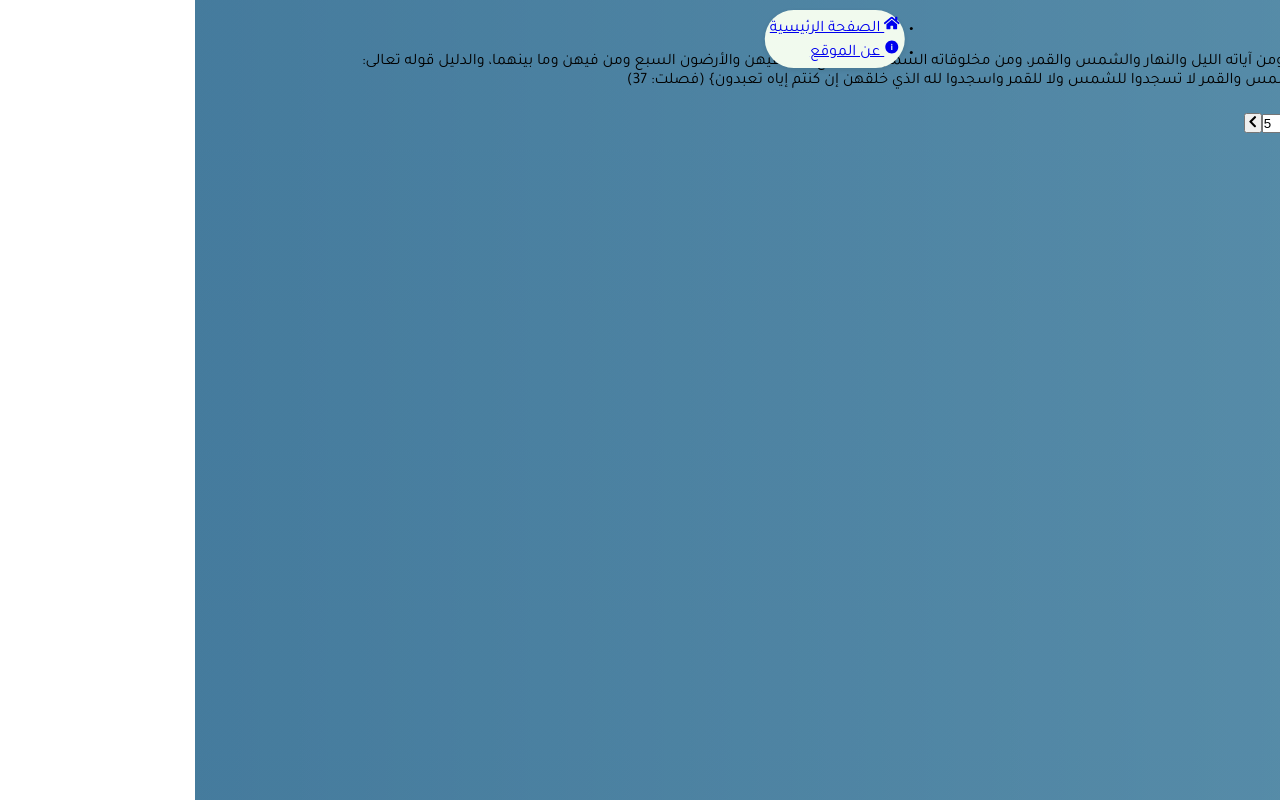
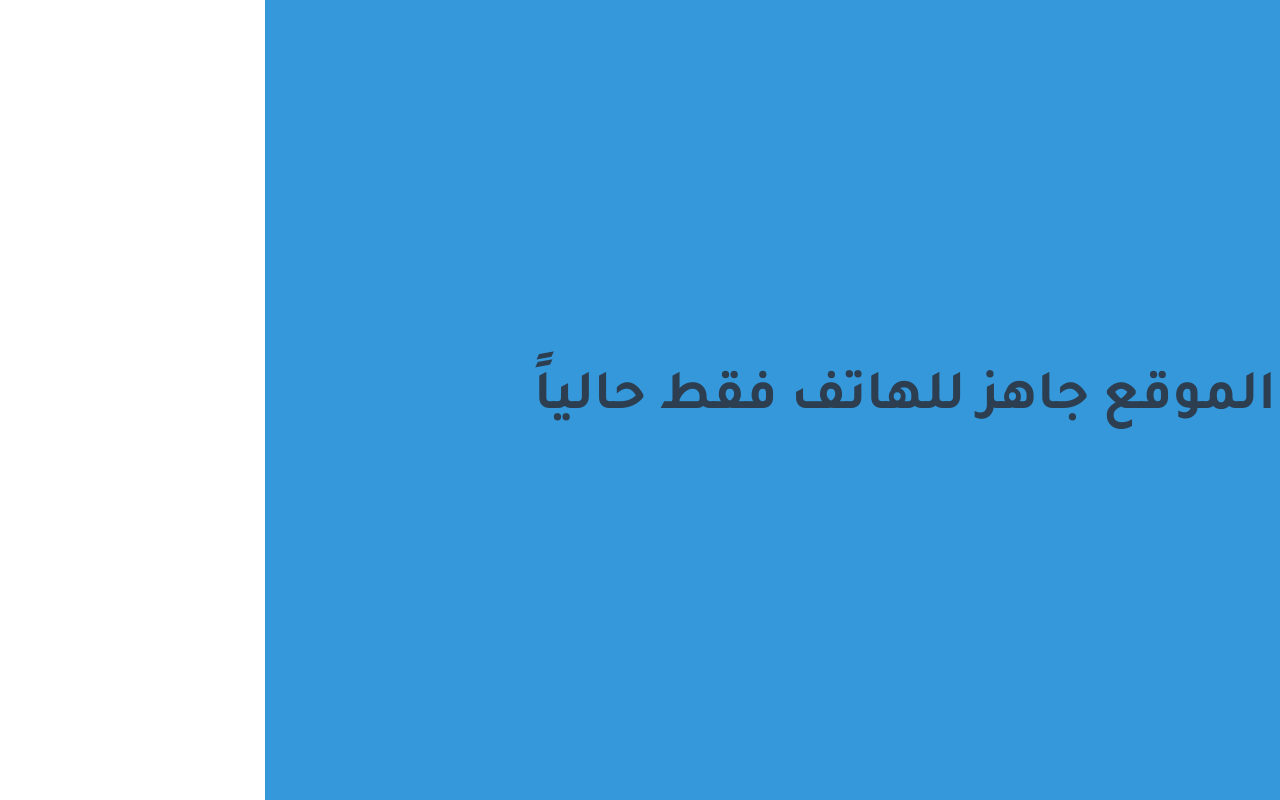
Before and after one commit to yousefelsobtasy/100qa, a Next.js app: page /questionsAndAnswers in a window 1280 px wide. Built offline with nearby package versions, Linux system fonts and the light colour scheme.

Commit message:
20-10-24-11_53

```diff
--- a/app/global.css
+++ b/app/global.css
@@ -2,22 +2,21 @@
 @import url('https://fonts.googleapis.com/css2?family=Tajawal:wght@200;300;400;500;700;800;900&display=swap');
 
 :root {
-    --primary-color: #1d3557;
+    --primary-color: #3498db;
+    /* Soft Blue */
+    --secondary-color: #ecf0f1;
+    /* Light Grey */
+    --text-color: #2c3e50;
     /* Dark Blue */
-    --secondary-color: #457b9d;
-    /* Blue */
-    --accent-color: #a8dadc;
-    /* Light Blue */
-    --highlight-color: #f1faee;
-    /* Soft White */
-    --bg-color: var(--highlight-color);
-    --text-color: var(--primary-color);
-    /* Dark Text */
+    --highlight-color: #ffffff;
+    /* White */
+    --bg-color: var(--secondary-color);
     --font-size-large: clamp(2.5rem, 5vw, 3.5rem);
     --font-size-medium: clamp(1.5rem, 6vw, 4rem);
-    --box-shadow-color: rgba(69, 123, 157, 0.5);
-    --hover-color: #457b9d;
-    /* Same as secondary for hover */
+    --box-shadow-color: rgba(52, 152, 219, 0.5);
+    --hover-color: #0077B6;
+    /* Adjusted hover color */
+    /* Darker Blue */
     --border-radius: 15px;
     ---fadeInUp-animation: fadeInUp 0.6s ease-in-out both;
 }
@@ -28,6 +27,7 @@
     padding: 0;
 }
 
+/* Animations Start */
 @keyframes fadeInUp {
     from {
         opacity: 0;
@@ -40,14 +40,8 @@
     }
 }
 
-body {
-    background: linear-gradient(to bottom, rgba(69, 123, 157, 0.8), rgba(69, 123, 157, 0.8)),
-        linear-gradient(to right, #457b9d, #a8dadc);
-    padding: 15px;
-    font-family: "Tajawal", sans-serif;
-}
+/* Animations End */
 
-/* Beta Message */
 .betaMessage {
     position: absolute;
     top: 50%;
@@ -59,26 +53,45 @@ body {
     align-items: center;
     font-size: var(--font-size-large);
     font-weight: bold;
-    color: var(--highlight-color);
-    /* White text */
+    color: var(--text-color);
     background-color: var(--primary-color);
-    /* Dark Blue */
     z-index: 1000;
     text-align: center;
+    text-transform: uppercase;
     display: none;
+
+    @media (min-width:768px) {
+        display: flex;
+    }
 }
 
 .overlay {
+    display: none;
+    position: absolute;
+    top: 50%;
+    left: 50%;
+    width: 100vw;
+    height: 100vh;
+    transform: translate(-50%, -50%);
     backdrop-filter: blur(5px);
-    display: none;
+    justify-content: center;
+    align-items: center;
+    transition: opacity 0.3s ease;
 }
 
 .overlay.show {
     display: flex;
+    /* Display overlay when active */
     opacity: 1;
 }
 
-/* Home Section */
+body {
+    background: linear-gradient(to bottom, rgba(52, 152, 219, 0.8), rgba(52, 152, 219, 0.8)),
+        linear-gradient(to right, #3498db, #e0f7fa);
+    padding: 15px;
+    font-family: "Tajawal", sans-serif;
+}
+
 .home {
     background-color: var(--primary-color);
     padding: clamp(25px, 5vw, 50px);
@@ -90,7 +103,8 @@ body {
 }
 
 .welcome {
-    background-color: var(--highlight-color);
+    background-color: var(--secondary-color);
+    width: 100%;
     padding: clamp(15px, 3vw, 20px);
     border-radius: var(--border-radius);
     box-shadow: 0 0 10px rgba(0, 0, 0, 0.2);
@@ -99,51 +113,488 @@ body {
 
 h1 {
     font-size: clamp(2.5rem, 16vw, 10rem);
-    color: var(--primary-color);
-    /* Dark Blue */
+    color: var(--text-color);
     margin-bottom: 1rem;
+    text-shadow: 1px 1px 3px rgba(0, 0, 0, 0.3);
 }
 
 .welcome p {
     font-size: var(--font-size-medium);
     color: var(--text-color);
-    /* Dark Text */
     margin-bottom: 2rem;
 }
 
+.button-container {
+    display: flex;
+    justify-content: space-evenly;
+}
+
 .cta-button {
-    background-color: var(--secondary-color);
-    /* Blue */
+    background-color: var(--primary-color);
     color: var(--highlight-color);
+    border: none;
+    border-radius: var(--border-radius);
     padding: 15px;
     font-size: var(--font-size-medium);
-    border-radius: var(--border-radius);
-    transition: background-color 0.3s ease;
+    cursor: pointer;
+    transition: background-color 0.3s ease, transform 0.3s ease, box-shadow 0.3s ease;
+    box-shadow: 2px 2px 8px rgba(0, 0, 0, 0.2);
+    width: clamp(135px, 35vw, 400px);
 }
 
 .cta-button:hover {
-    background-color: var(--accent-color);
-    /* Light Blue */
+    background-color: #ff8555;
     box-shadow: 4px 4px 12px rgba(0, 0, 0, 0.3);
     transform: translateY(-2px);
 }
 
-/* Other Styles like Navbar, Progress, etc. */
+a {
+    text-decoration: none;
+    display: flex;
+    justify-content: center;
+}
+
+/* Navbar Styling */
 nav {
-    background-color: var(--highlight-color);
-    /* Soft White */
+    background-color: rgb(255, 255, 255, .4);
     padding: 5px;
     border-radius: 100px;
     box-shadow: 0 2px 5px rgba(0, 0, 0, 0.1);
+    text-align: center;
     position: absolute;
     top: 10px;
     left: 50%;
     transform: translateX(-50%);
+    z-index: 100;
+
+    @media (max-width:480px) {
+        width: 240px;
+    }
+}
+
+nav ul {
+    list-style: none;
+    display: flex;
+    justify-content: space-between;
+    gap: 5px;
+    margin: 0;
+    padding: 0;
+}
+
+/* nav ul li {
+    margin: 0 20px;
+    } */
+
+nav ul li a {
+    text-decoration: none;
+    color: var(--text-color);
+    font-size: .8rem;
+    font-weight: bold;
+    padding: 4px 8px;
+    display: flex;
+    justify-content: center;
+    align-items: center;
+    gap: 3px;
+    border-radius: 100px;
+    transition: all 0.3s ease;
+}
+
+@media (min-width: 480px) {
+    nav ul li a {
+        font-size: 1rem;
+    }
+}
+
+@media (min-width: 768px) {
+    nav ul li a {
+        font-size: 1.2rem;
+    }
+}
+
+@media (min-width: 991px) {
+    nav ul li a {
+        font-size: 1.4rem;
+    }
+}
+
+nav ul li a:hover {
+    /* color: var(--secondary-color); */
+    background-color: var(--secondary-color);
+}
+
+.navIcon {
+    display: none;
+}
+
+/* Responsive Styles for Navbar */
+/* @media (max-width: 768px) {
+    .navIcon {
+        display: block;
+        font-size: 2rem;
+        color: var(--highlight-color);
+        position: absolute;
+        left: 15px;
+        top: 20px;
+        cursor: pointer;
+        z-index: 101;
+        display: grid;
+        place-items: center;
+        border-radius: var(--border-radius);
+        background-color: var(--primary-color);
+    }
+
+    .navIcon.active {
+        background-color: var(--highlight-color);
+    }
+
+    .navIcon svg {
+        background-color: var(--primary-color);
+        margin: 5px;
+    }
+
+    .navIcon.active svg {
+        background-color: var(--highlight-color);
+        color: black;
+        margin: 5px;
+    }
+
+    nav ul {
+        flex-direction: column;
+        position: fixed;
+        top: 0;
+        left: -100%;
+        width: 250px;
+        height: 100vh;
+        background-color: var(--primary-color);
+        justify-content: flex-start;
+        align-items: flex-start;
+        padding: 100px 20px;
+        transition: left 0.3s ease;
+    }
+
+    nav ul.show {
+        left: 0;
+    }
+
+    nav ul li {
+        margin: 10px 0;
+    }
+
+    nav ul li a {
+        font-size: 1rem;
+    }
+} */
+
+/* QA Content Styling */
+.loading {
+    background-color: var(--text-color);
+    color: var(--highlight-color);
+    font-size: var(--font-size-large);
+    width: 100vw;
+    height: 100vh;
+    position: absolute;
+    top: 0;
+    left: 0;
+    text-align: center;
+    line-height: 100vh;
+    text-shadow: 2px 2px 5px rgba(0, 0, 0, 0.5);
+}
+
+.qa-content {
+    background-color: var(--secondary-color);
+    box-shadow: 0 2px 6px rgba(0, 0, 0, 0.2);
+    width: 100%;
+    padding: 15px 20px;
+    border-radius: var(--border-radius);
+    margin-top: 40px;
+    display: flex;
+    flex-flow: column;
+    gap: 16px;
+    animation: var(---fadeInUp-animation);
+
+    @media (min-width: 768px) {
+        margin-top: 50px;
+    }
+}
+
+
+.progress {
+    display: flex;
+    justify-content: space-between;
+    align-items: center;
+    flex-flow: row-reverse;
+    background-color: #d9d9d9;
+    padding: 5px;
+    padding-right: 7px;
+    border-radius: 100px;
+    text-align: center;
+    animation: fadeInUp 0.6s ease-in-out both;
+}
+
+.progressText {
+    font-weight: bold;
+    font-size: 1.2rem;
+    color: var(--text-color);
+    width: 19%;
+
+    @media (min-width: 768px) {
+        width: 10%;
+    }
+
+    @media (min-width: 991px) {
+        width: 6%;
+    }
+}
+
+.progressBar {
+    width: 80%;
+    height: 10px;
+    background-color: #adadad;
+    border-radius: 100px;
+
+    @media (min-width: 768px) {
+        width: 89%;
+    }
+
+    @media (min-width: 991px) {
+        width: 93%;
+    }
 }
 
 .progressBarInner {
+    display: block;
+    height: 100%;
+    width: 0;
     background-color: var(--primary-color);
-    /* Dark Blue */
+    border-radius: 100px;
+    transition: all 0.3s ease-in-out;
 }
 
-/* Add more as needed */
+
+.startPause {
+    position: absolute;
+    left: 50%;
+    transform: translateX(-50%);
+    background-color: var(--primary-color);
+    color: var(--highlight-color);
+    border: none;
+    border-radius: var(--border-radius);
+    padding: clamp(8px, 2vw, 15px);
+    font-size: clamp(1.2rem, 3vw, 1.5rem);
+    cursor: pointer;
+    transition: background-color 0.3s ease, transform 0.3s ease, box-shadow 0.3s ease;
+    box-shadow: 2px 2px 8px rgba(0, 0, 0, 0.2);
+}
+
+.startPause:hover {
+    background-color: #ff8555;
+    box-shadow: 4px 4px 12px rgba(0, 0, 0, 0.3);
+}
+
+.questionAndAnswer {
+    padding: 20px;
+    padding-bottom: 50px;
+    min-height: 60vh;
+    max-height: 61vh;
+    transition: box-shadow 0.3s ease, transform 0.4s ease;
+    overflow-y: scroll;
+    mask-image: linear-gradient(to top, transparent 0%, black 25%, black 100%);
+}
+
+.question {
+    font-size: clamp(1.5rem, 3vw, 5rem);
+    font-weight: bold;
+    margin-bottom: 10px;
+}
+
+
+.answer,
+.ayaAnswer {
+    font-size: clamp(1.5rem, 3vw, 4rem);
+    line-height: 1.6;
+    margin-block: 20px;
+}
+
+.ayaImgBtn {
+    font-family: 'Tajawal', sans-serif;
+    background-color: var(--primary-color);
+    color: var(--secondary-color);
+    border: none;
+    border-radius: 100px;
+    padding: 5px 10px;
+    font-size: 1.1rem;
+    font-weight: bold;
+    cursor: pointer;
+    transition: transform 0.3s ease, box-shadow 0.3s ease;
+    box-shadow: 2px 2px 8px rgba(0, 0, 0, 0.2);
+}
+
+.ayaImgBtn:hover {
+    background-color: var(--hover-color);
+    box-shadow: 4px 4px 12px rgba(0, 0, 0, 0.3)
+}
+
+.ayaImg {
+    position: relative;
+    max-width: 90%;
+    max-height: 90%;
+
+    .imgQuestion {
+        width: 100%;
+        height: 100%;
+        border-radius: var(--border-radius);
+    }
+
+    .closeBtn {
+        cursor: pointer;
+        position: absolute;
+        top: -32px;
+        width: 30px;
+        height: 30px;
+        border-radius: 30px;
+        display: grid;
+        place-items: center;
+        box-shadow: 0 0 10px rgba(0, 0, 0, 0.2);
+        background-color: #a50101;
+        color: var(--highlight-color);
+        border: none;
+    }
+}
+
+.indexSelector {
+    display: flex;
+    justify-content: space-between;
+    padding: 5px;
+    border-radius: 100px;
+    align-items: center;
+    background-color: var(--primary-color);
+}
+
+.indexSelector button {
+    display: grid;
+    background: var(--secondary-color);
+    color: var(--primary-color);
+    padding: 5px 20px;
+    text-align: center;
+    border-radius: 100px;
+    border: none;
+}
+
+.indexSelector input {
+    text-align: center;
+    padding: 2px 6px;
+    border: none;
+    border-radius: var(--border-radius);
+
+    @media (max-width:768px) {
+        max-width: 120px;
+    }
+}
+
+/* About Start  */
+.about {
+    width: 100%;
+    padding: 15px;
+    margin-top: 40px;
+    background-color: var(--secondary-color);
+    border-radius: var(--border-radius);
+    box-shadow: 0 0 10px rgba(0, 0, 0, 0.2);
+
+    @media (min-width: 768px) {
+        margin-top: 50px;
+    }
+}
+
+.bookIntroBtn {
+    border: none;
+    background-color: var(--primary-color);
+    color: var(--secondary-color);
+    padding: 10px 20px;
+    width: 100%;
+    font-size: 1.2rem;
+    border-radius: 100px;
+
+}
+
+.bookIntroBtn svg {
+    transform: rotate(-90deg);
+    transition: all .1s ease-in-out;
+}
+
+.bookIntroBtn:has(+.bookIntro.show) svg {
+    transform: rotate(0deg);
+}
+
+.bookIntro {
+    display: none;
+    width: 100%;
+    flex-flow: column;
+    gap: 20px;
+    margin-top: 20px;
+}
+
+.bookIntro.show {
+    display: flex;
+}
+
+.bookImage {
+    width: 100%;
+    height: auto;
+    border-radius: var(--border-radius);
+    box-shadow: 0 0 10px rgba(0, 0, 0, 0.2);
+}
+
+.goBackBtn {
+    cursor: pointer;
+    position: absolute;
+    top: 5px;
+    left: clamp(25px, 5vw, 50px);
+}
+
+.imgOverlay {
+    width: 100%;
+    margin-top: 50px;
+
+    @media (max-width: 480px) {
+        margin-top: 75px;
+    }
+
+    &:first-child {
+        text-align: center;
+        font-size: 2.6rem;
+        font-weight: bold;
+        color: var(--text-color);
+    }
+
+    button {
+        background-color: var(--highlight-color);
+        color: var(--text-color);
+        border: none;
+        border-radius: var(--border-radius);
+        padding: 10px 15px;
+        margin-top: 20px;
+        font-size: 1.2rem;
+        cursor: pointer;
+        box-shadow: 2px 2px 8px rgba(0, 0, 0, 0.2);
+        display: flex;
+        justify-content: center;
+        align-items: center;
+        gap: 10px;
+    }
+}
+
+@media (min-width: 1201px) {
+    .imgOverlay {
+        &:first-child {
+            font-size: 4rem;
+        }
+
+        button {
+            padding: 15px 20px;
+            font-size: 1.7rem;
+
+        }
+    }
+}
+
+/* About End */
```
